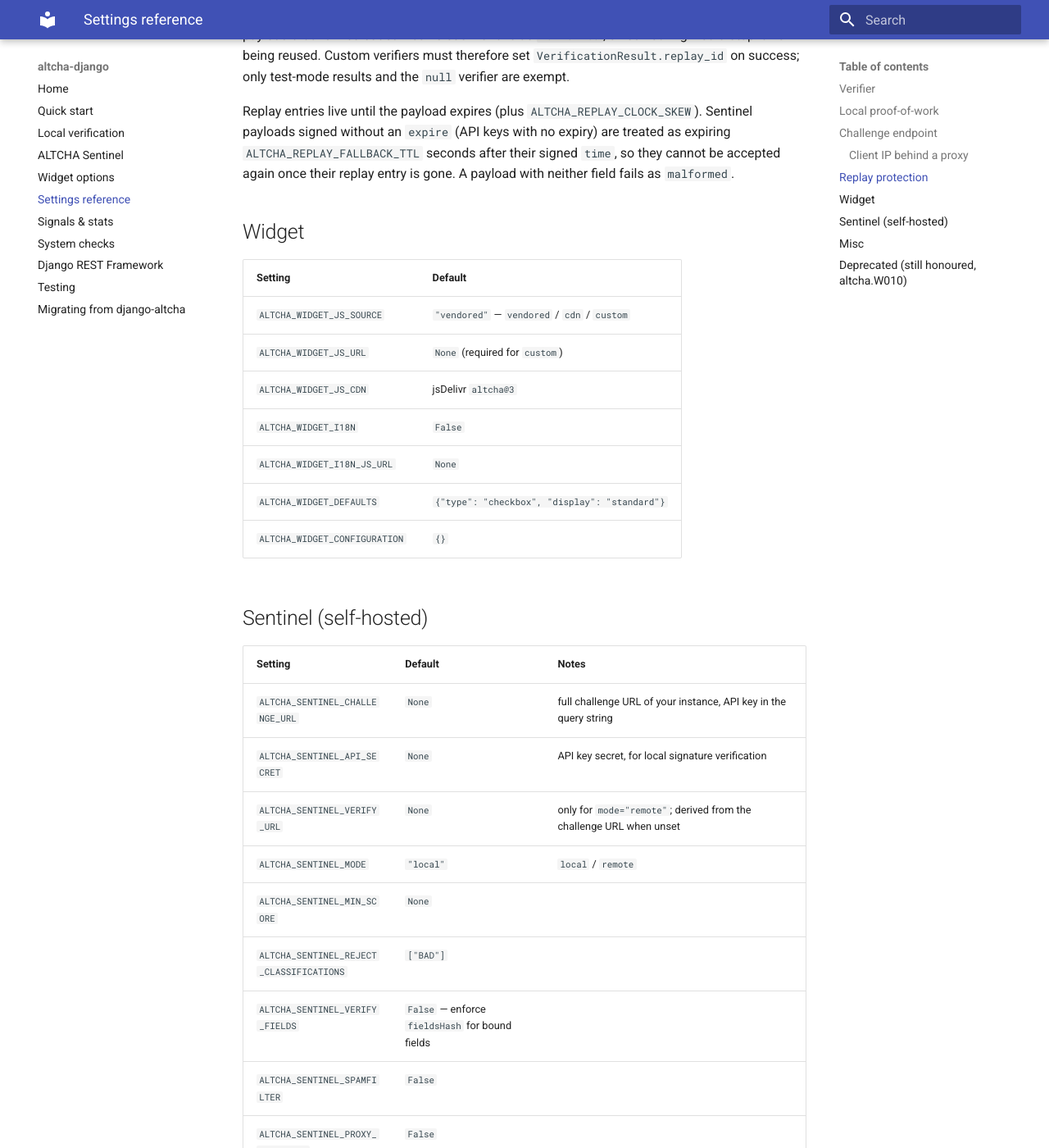
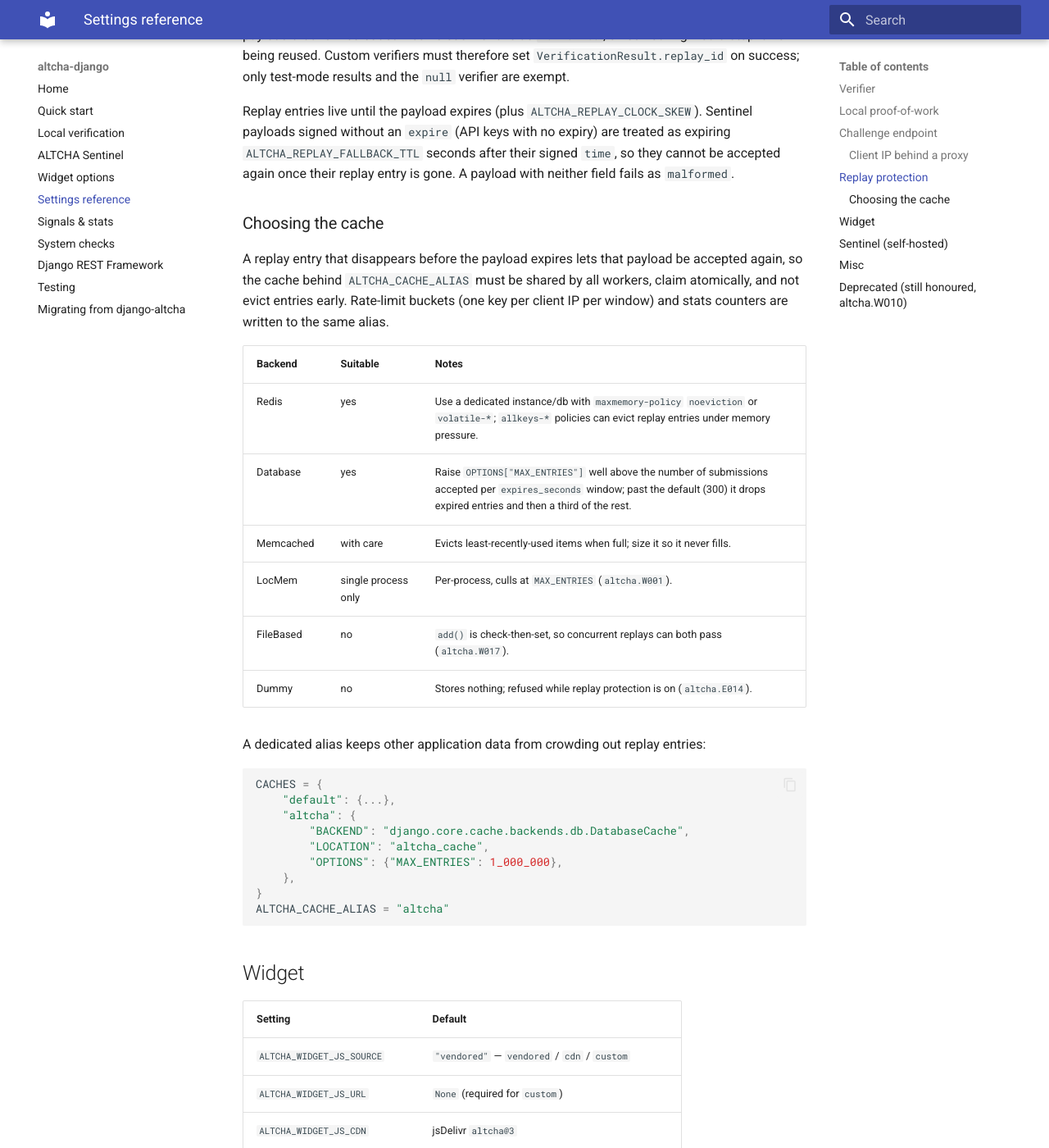
Before and after one commit to altcha-org/altcha-django, an MkDocs documentation site: the page built from docs/settings.md, in a window 1280 px wide and 1400 px high, scrolled down 2209 px. Shown: the whole window at 82% size. Built offline with MkDocs 1.6.1 and Material for MkDocs 9.7.7, drawn with Linux system fonts in a browser that asks for light colours.

Commit message:
fix: error for DummyCache when replay protection is on

````diff
--- a/docs/settings.md
+++ b/docs/settings.md
@@ -70,6 +70,37 @@ treated as expiring `ALTCHA_REPLAY_FALLBACK_TTL` seconds after their signed
 `time`, so they cannot be accepted again once their replay entry is gone. A
 payload with neither field fails as `malformed`.
 
+### Choosing the cache
+
+A replay entry that disappears before the payload expires lets that payload be
+accepted again, so the cache behind `ALTCHA_CACHE_ALIAS` must be shared by all
+workers, claim atomically, and not evict entries early. Rate-limit buckets
+(one key per client IP per window) and stats counters are written to the same
+alias.
+
+| Backend | Suitable | Notes |
+|---|---|---|
+| Redis | yes | Use a dedicated instance/db with `maxmemory-policy` `noeviction` or `volatile-*`; `allkeys-*` policies can evict replay entries under memory pressure. |
+| Database | yes | Raise `OPTIONS["MAX_ENTRIES"]` well above the number of submissions accepted per `expires_seconds` window; past the default (300) it drops expired entries and then a third of the rest. |
+| Memcached | with care | Evicts least-recently-used items when full; size it so it never fills. |
+| LocMem | single process only | Per-process, culls at `MAX_ENTRIES` (`altcha.W001`). |
+| FileBased | no | `add()` is check-then-set, so concurrent replays can both pass (`altcha.W017`). |
+| Dummy | no | Stores nothing; refused while replay protection is on (`altcha.E014`). |
+
+A dedicated alias keeps other application data from crowding out replay entries:
+
+```python
+CACHES = {
+    "default": {...},
+    "altcha": {
+        "BACKEND": "django.core.cache.backends.db.DatabaseCache",
+        "LOCATION": "altcha_cache",
+        "OPTIONS": {"MAX_ENTRIES": 1_000_000},
+    },
+}
+ALTCHA_CACHE_ALIAS = "altcha"
+```
+
 ## Widget
 
 | Setting | Default |
````
Also changed, not shown: docs/system-checks.md (+2 -1 lines), 2 other files.
